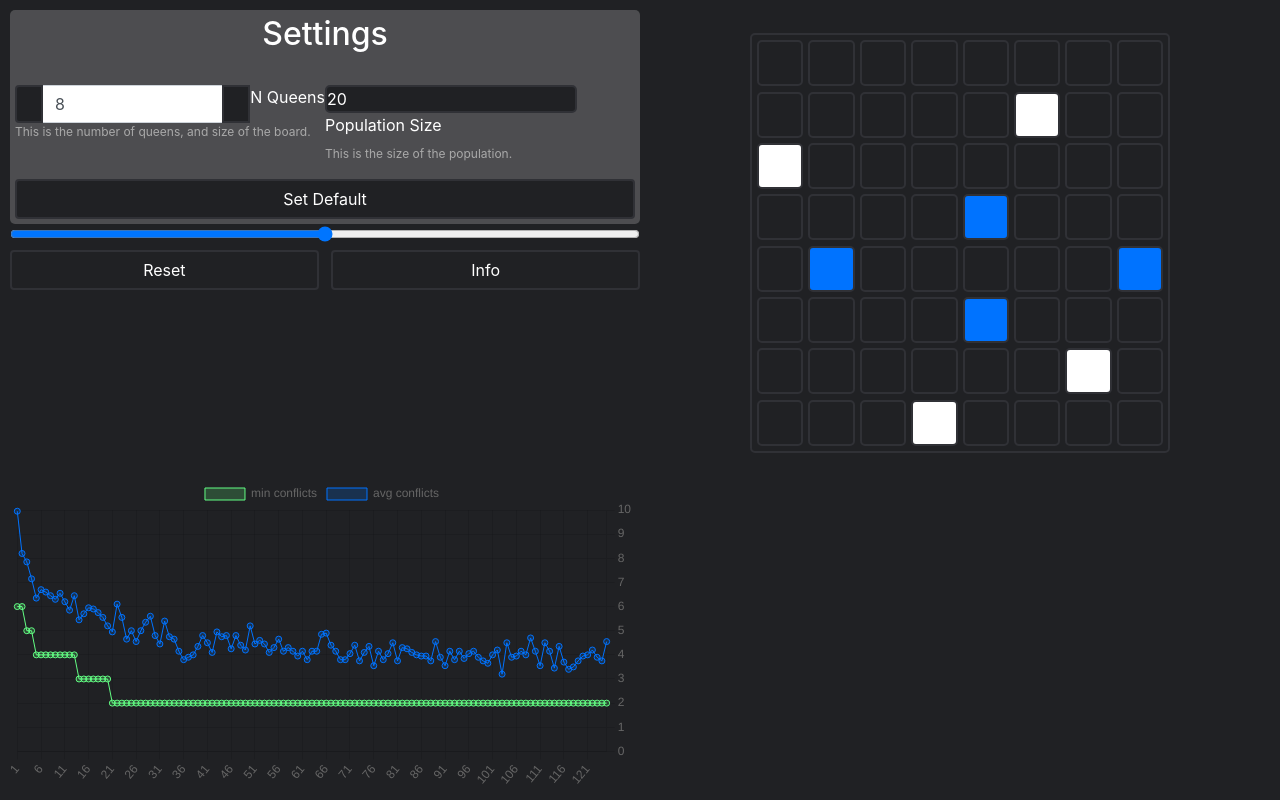
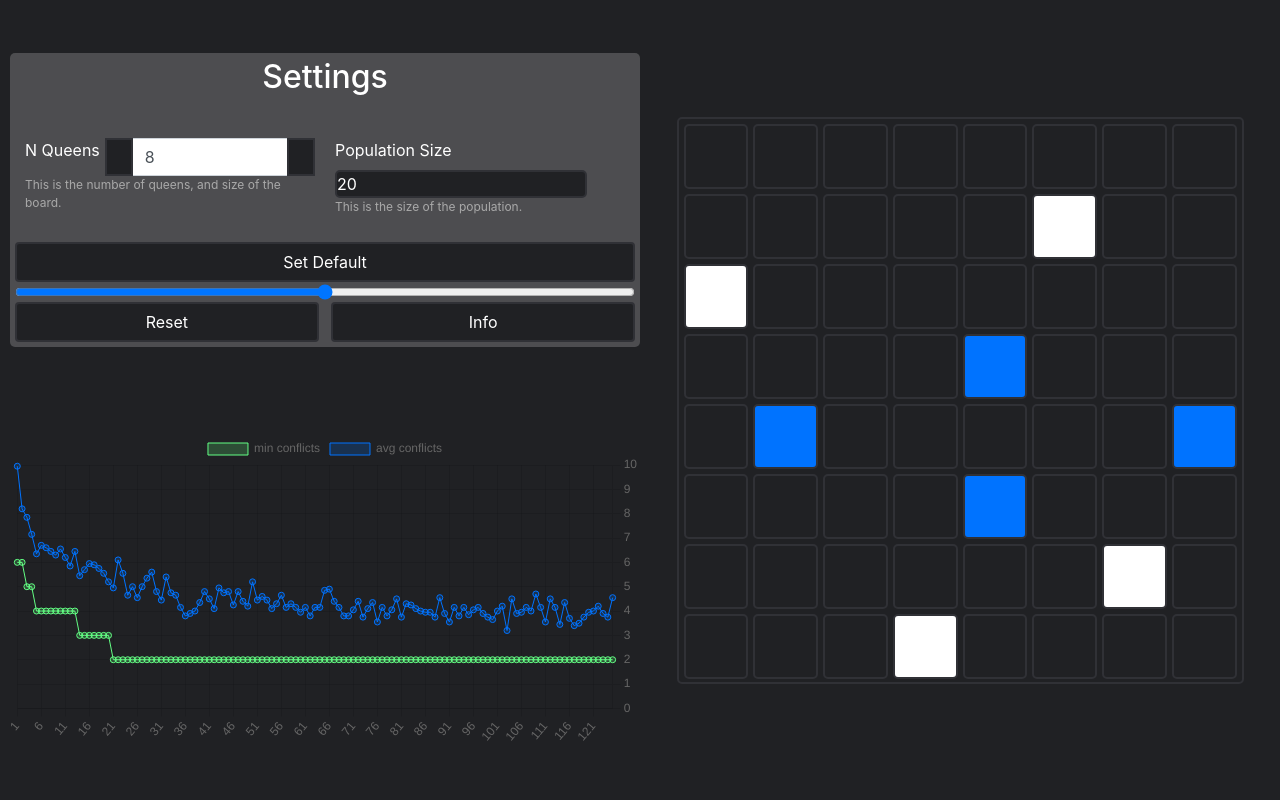
Before and after one commit to ObviouslyLuuk/n_queens, a plain HTML site: page index.html in a window 1280 px wide. Drawn offline with nearby package versions, Linux system fonts and the light colour scheme.

Commit message:
fixed up the layout a bit;

```diff
--- a/digits/display-03.js
+++ b/digits/display-03.js
@@ -20,27 +20,28 @@ function create_and_append(type, parent=null, id=null, class_=null) {
 }
 
 function create_incrementer(parent, id, def, title, expl=null) {
-  div = create_and_append("div", parent, id, "input-group")
+  let div = create_and_append("div", parent, id, "input-group")
 
-  left_div = create_and_append("div", div, null, "input-group-prepend")
-  left_button = create_and_append("button", left_div, null, "btn")
+  div.innerHTML += `<label style="margin-right:5px;" for=${id}>${title}</label>`
+
+  let left_div = create_and_append("div", div, null, "input-group-prepend")
+  let left_button = create_and_append("button", left_div, null, "btn")
   left_button.type = "button"
   left_button.setAttribute("onclick", `let elem = document.getElementById('${id}_input'); if (elem.value > elem.min) {elem.value -= 1; elem.dispatchEvent(new Event("change"))}`)
   create_and_append("span", left_button, null, "glyphicon glyphicon-minus")
 
-  input = create_and_append("input", div, id+"_input", "form-control")
+  let input = create_and_append("input", div, id+"_input", "form-control")
   input.type = "number"
   input.setAttribute("value", def)
   input.max = 20
   input.min = 1
 
-  right_div = create_and_append("div", div, null, "input-group-append")
-  right_button = create_and_append("button", right_div, null, "btn")
+  let right_div = create_and_append("div", div, null, "input-group-append")
+  let right_button = create_and_append("button", right_div, null, "btn")
   right_button.type = "button"
   right_button.setAttribute("onclick", `let elem = document.getElementById('${id}_input'); if (+elem.value < +elem.max) { elem.value = +elem.value + 1; elem.dispatchEvent(new Event("change"))}`)
   create_and_append("span", right_button, null, "glyphicon glyphicon-plus")
 
-  div.innerHTML += title
 
   if (expl != null) {
     create_and_append("p", div, null, "settings_expl").innerHTML = expl
@@ -76,15 +77,6 @@ class Display {
       square.id = "square_" + i
       this.board.appendChild(square)
     }
-
-    // Set style height of squares to the offsetWidth of the squares
-    // Use existing style element for this
-    let style = document.getElementById('square_height');
-    style.innerHTML = `
-    .square {
-      height: ${this.board.children[0].offsetWidth}px !important;
-    }
-    `;
   }
 
   initElements() {
@@ -100,42 +92,40 @@ class Display {
       <h2 style="justify-self: center;">Settings</h2>
       <br>
       <div class="settings_div">
-        <div id="n_input_container">
+        <div id="n_input_container" class="setting_div">
           <!--
           <input id="N">
           <label for="N">N Queens</label>
           <p class="settings_expl">This is the number of queens, and size of the board.</p> -->
         </div>
-        <div>
+        <div class="setting_div">
+          <label for="pop_size">Population Size</label>
           <input id="pop_size">
-          <label for="N">Population Size</label>
           <p class="settings_expl">This is the size of the population.</p>
         </div>
       </div>
       <button id="set_default_btn" class="btn">Set Default</button>
+      <input id="speed_slider" type="range" min=0 max=10 value=5 style="width:100%;">
+      <div id="content_top_right_bar_div" style="display: grid; grid-template-columns: 49% 49%; column-gap: 2%;">
+        <button id="reset_btn" class="btn">Reset</button>
+        <button id="info_btn" class="btn">Info</button>
+      </div>
     </div>
     `
 
     let innerHTML = `
     <div id="content_wrapper" style="width:100%;height:100%;position:absolute;padding:10px">
-    <div id="content_div" style="display: grid; align-items: center; justify-items: center; width:100%; height:100%; grid-template-rows: 60% 40%;">
+    <div id="content_div" style="display: grid; align-items: center; justify-items: center; width:100%; height:100%; grid-template-rows: 100%;">
       <div id="content_top_div" style="display: grid; align-items: end; justify-items: center; grid-template-columns: 50% 50%; width: 100%; height:100%; column-gap:5px">
-        <div id="content_top_left_div" style="width: 100%; height:100%">
+        <div id="content_top_left_div" style="width: 100%; height:100%; align-items: center; display: grid;">
           ${settings_content}
-          <input id="speed_slider" type="range" min=0 max=10 value=5 style="width:100%;">
-          <div id="content_top_right_bar_div" style="display: grid; grid-template-columns: 49% 49%; column-gap: 2%;">
-            <button id="reset_btn" class="btn">Reset</button>
-            <button id="info_btn" class="btn">Info</button>
-          </div>
+          <canvas id="graph_canvas"></canvas>
         </div>
-        <div id="content_top_middle_div">
-          <div id="content_top_middle_main_div" style="display: grid; justify-items: center; margin-bottom: 5px;">
-            <div id="board"></div>
-          </div>
+        <div id="content_top_middle_div" style="width: 100%; height: 100%; align-items: center; display: grid;">
+          <div id="board"></div>
         </div>
       </div>
       <div id="content_bottom_div" style="width: 100%; height: 100%">
-        <canvas id="graph_canvas"></canvas>
       </div>
     </div>
     </div>
@@ -306,6 +296,22 @@ class Display {
     let content_top_height = document.getElementById("content_top_div").offsetHeight
     if (!window.mobileCheck()) {
       let middle_width = document.getElementById("content_top_middle_div").offsetWidth
+      let middle_height = document.getElementById("content_top_middle_div").offsetHeight
+
+      let board = document.getElementById("board")
+      let board_size = Math.min(middle_width, middle_height)*.9
+      board.style.height = board_size + "px"
+      board.style.width = board_size + "px"
+
+      // Set style height of squares to the offsetWidth of the squares
+      // Use existing style element for this
+      let style = document.getElementById('square_height');
+      style.innerHTML = `
+        .square {
+          height: ${board.children[0].offsetWidth}px !important;
+        }
+      `;
+
       let side_width = (width - middle_width) / 2
 
       if (this.graph) {
--- a/style.css
+++ b/style.css
@@ -97,6 +97,10 @@ input {
 }
 
 /* INFO PAGE */
+.setting_div {
+  padding: 10px;
+}
+
 .settings_expl {
   font-size: 12px;
   color: darkgrey;
```
